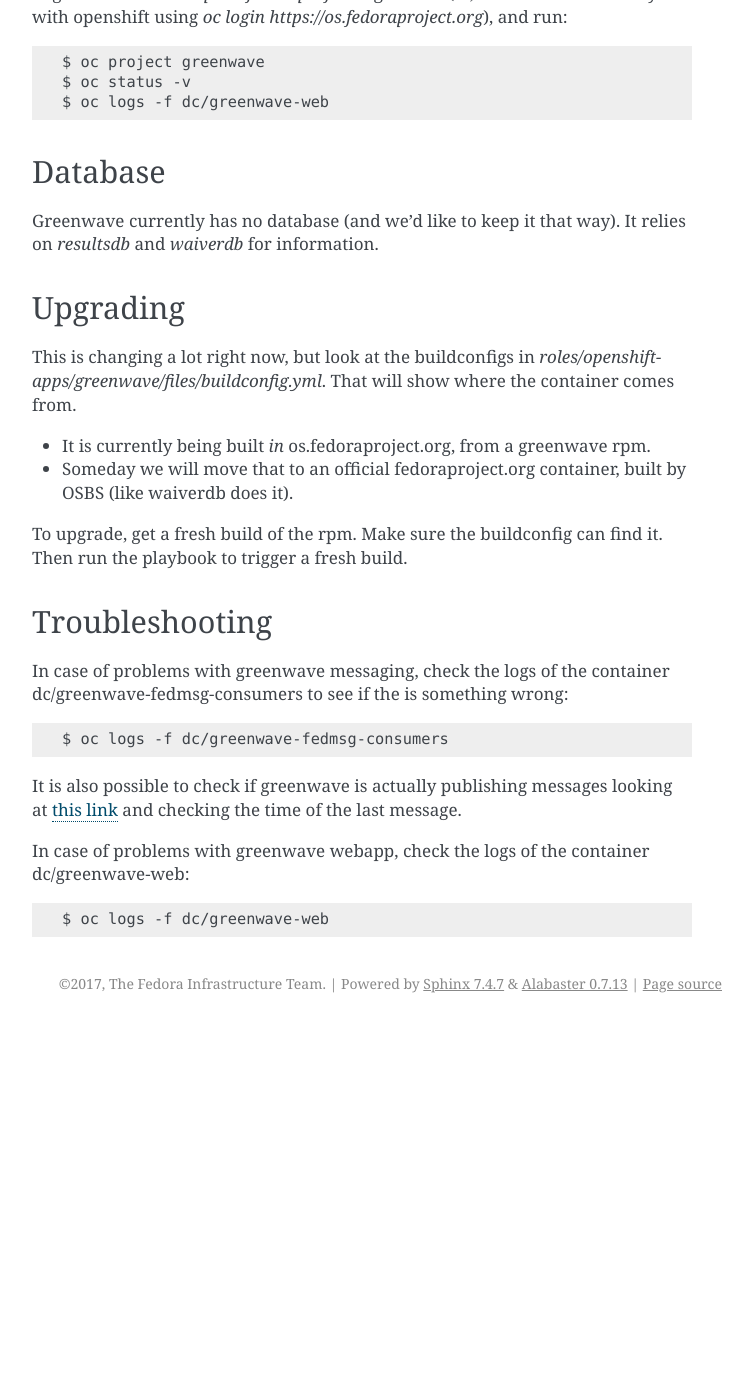
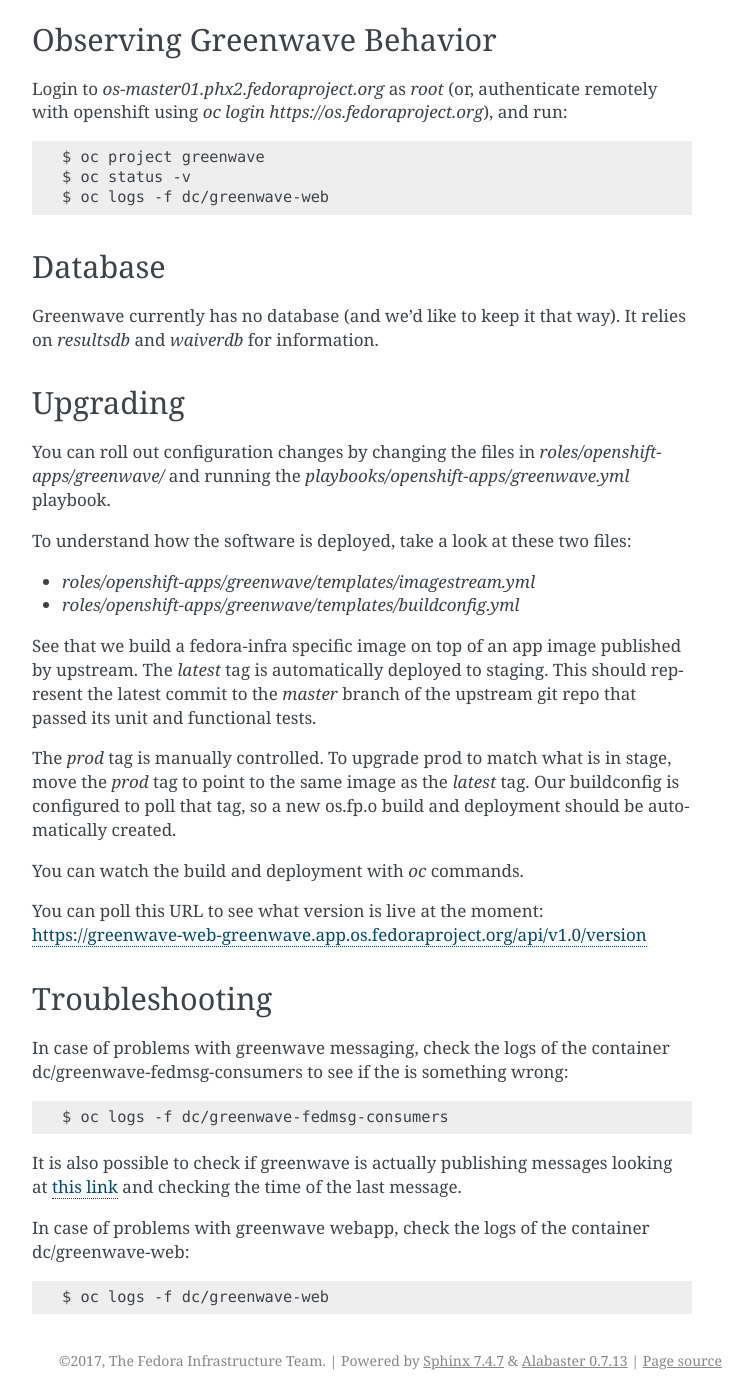
Before and after one commit to FrostyX/infra-docs, a Sphinx documentation site: the page built from docs/sysadmin-guide/sops/greenwave.rst, in a window 1280 px wide and 1400 px high, scrolled down 1243 px. Shown: the whole window, without its empty margins (388-1141 px from the left). Built offline with Sphinx 7.4.7, drawn with Linux system fonts in a browser that asks for light colours; before the commit the page ends 2266 px from its top, so only the background shows below that; some of the changed text lies outside the part shown.

Commit message:
Update waiverdb and greenwave SOPs.
I tried to standardize the waiverdb and greenwave configs to make sense in
https://pagure.io/fedora-infrastructure/issue/6860 - remove unnecessary
differences and difficulties.  This is the SOP update to reflect what's I did
there.

```diff
--- a/docs/sysadmin-guide/sops/greenwave.rst
+++ b/docs/sysadmin-guide/sops/greenwave.rst
@@ -75,16 +77,29 @@
 Upgrading
 =========
 
-This is changing a lot right now, but look at the buildconfigs in
-`roles/openshift-apps/greenwave/files/buildconfig.yml`.  That will show where
-the container comes from.
+You can roll out configuration changes by changing the files in
+`roles/openshift-apps/greenwave/` and running the
+`playbooks/openshift-apps/greenwave.yml` playbook.
 
-- It is currently being built *in* os.fedoraproject.org, from a greenwave rpm.
-- Someday we will move that to an official fedoraproject.org container, built
-  by OSBS (like waiverdb does it).
+To understand how the software is deployed, take a look at these two files:
 
-To upgrade, get a fresh build of the rpm.  Make sure the buildconfig can find
-it.  Then run the playbook to trigger a fresh build.
+- `roles/openshift-apps/greenwave/templates/imagestream.yml`
+- `roles/openshift-apps/greenwave/templates/buildconfig.yml`
+
+See that we build a fedora-infra specific image on top of an app image
+published by upstream.  The `latest` tag is automatically deployed to
+staging.  This should represent the latest commit to the `master` branch
+of the upstream git repo that passed its unit and functional tests.
+
+The `prod` tag is manually controlled.  To upgrade prod to match what is
+in stage, move the `prod` tag to point to the same image as the `latest`
+tag.  Our buildconfig is configured to poll that tag, so a new os.fp.o
+build and deployment should be automatically created.
+
+You can watch the build and deployment with `oc` commands.
+
+You can poll this URL to see what version is live at the moment:
+https://greenwave-web-greenwave.app.os.fedoraproject.org/api/v1.0/version
 
 Troubleshooting
 ===============
```
Also changed, not shown: other parts of docs/sysadmin-guide/sops/greenwave.rst (+3 -1 lines), docs/sysadmin-guide/sops/waiverdb.rst (+26 -6 lines).
